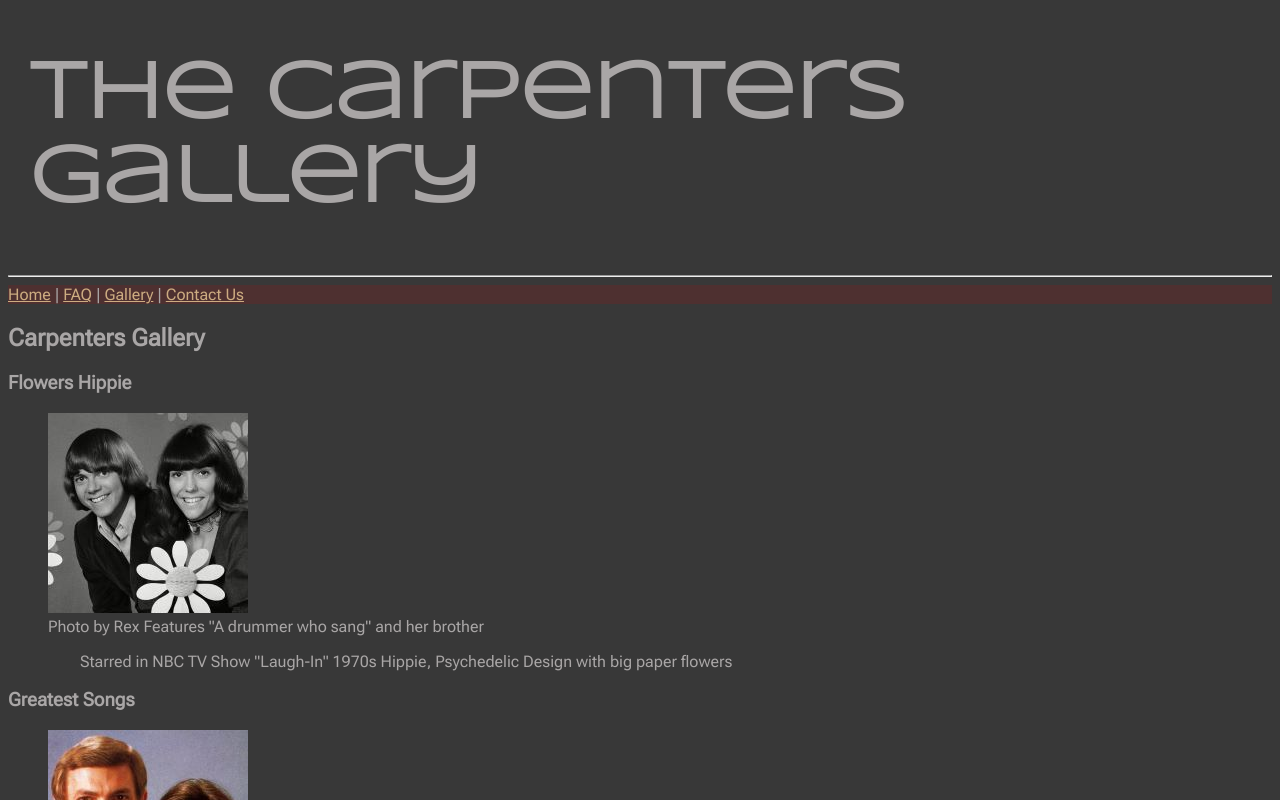
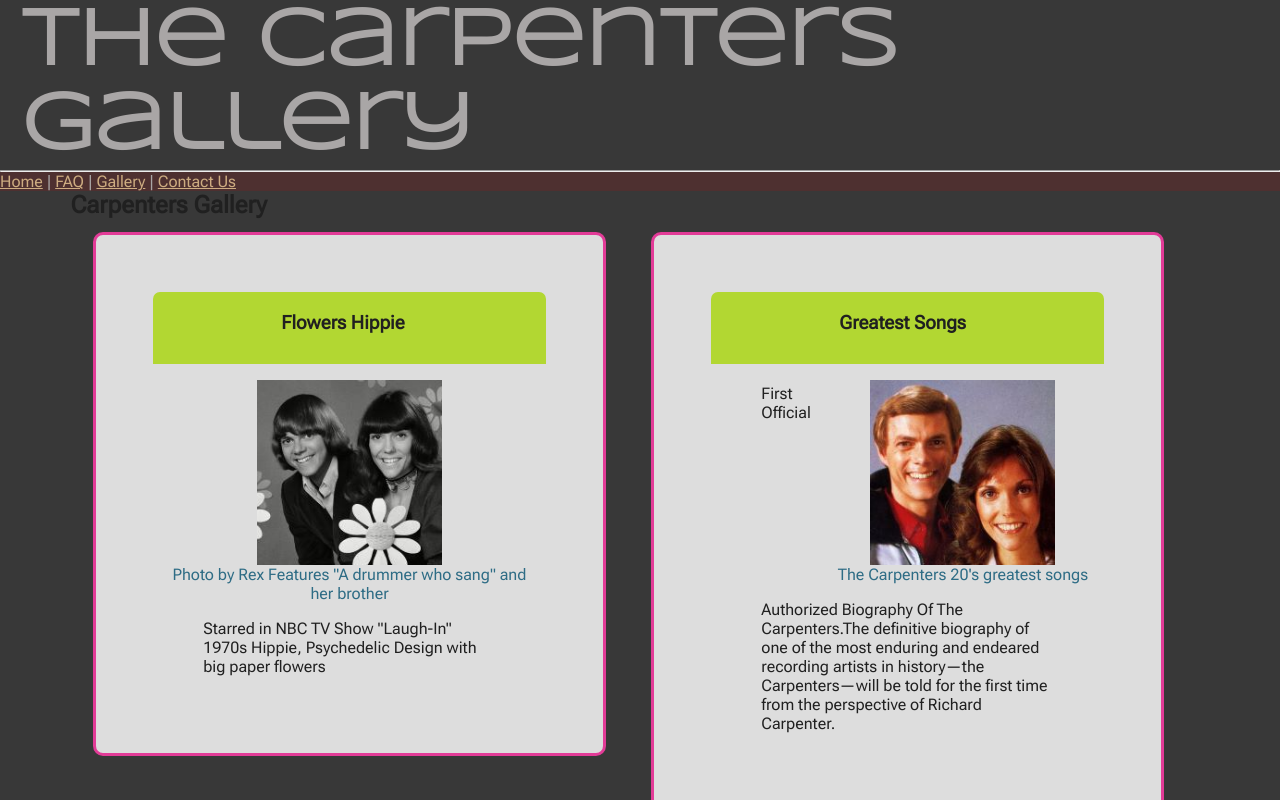
Before and after one commit to damgo-web/visual_tools, a plain HTML site: page gallery.html in a window 1280 px wide. Shown: the top 800 px of the page. Drawn offline with nearby package versions, Linux system fonts and the light colour scheme; files that its build step writes are made by us from their sources; files whose address does not match are found by name.

Commit message:
Visual_tools1

```diff
--- a/css/layout.css
+++ b/css/layout.css
@@ -1,7 +1,93 @@
+* {
+    margin: 0;
+    padding: 0;
+    box-sizing: border-box;
+  }
 
+body {
+    color:#a9a6a6;
+    background-color: #383838;
+    font-family: 'Roboto Flex';
+}
 
+header{
+    margin: 1px;
+	padding-left: 20px;
+    font-family: 'Syncopate';
+    font-size:40px;
+    color:#a9a6a6;
+}
+nav{
+    font-family: 'Roboto Flex';
+    background-color:#4e3030;
+}
+a:link {
+	color:#CDAC81;
+}
+a:visited {
+	color:#96BB7C;
+}
+a:active {
+	color:#F58634;
+}
+a:hover:not(.active) {
+	background-color: #ddd;
+}
+main {
+    color: #202020;
+    width: 89%;
+    margin: auto;
+    z-index: 0;
+}
 
+section {
+    position: relative;
+    width: 100%;
+}
 
+article {
+    float: left;
+    border: solid medium #e23b97;
+    border-radius: 10px;
+    background-color: #ddd;
+    width: 45%;
+    margin: 2%;
+    margin-top: 1vw;
+    padding:5%;
+}
+
+article h3 {
+    padding: 20px 10vw 30px;
+    background-color: #b2d732;
+    border-radius: 7px 7px 0 0;
+}
+
+article > p {
+    margin: 20px 50px;
+}
+
+figure {
+    float: left;
+    margin: 2vh;
+}
+
+article:nth-child(even) > figure {
+    float: right;
+}
+
+figure img {
+    display: block;
+    height: 185px;
+    width: 185px;
+    margin-left: auto;
+    margin-right: auto;
+}
+
+figcaption {
+    text-align: center;
+    clear: both;
+    color: #2e6c85;
+  }
 
 footer{
     clear:both;
--- a/css/style.css
+++ b/css/style.css
@@ -1,3 +1,4 @@
+
 body {
     color:#a9a6a6;;
     background-color: #383838;
--- a/gallery.html
+++ b/gallery.html
@@ -8,7 +8,7 @@
         <link rel="preconnect" href="https://fonts.gstatic.com" crossorigin>
         <link href="https://fonts.googleapis.com/css2?family=Syncopate&display=swap" rel="stylesheet">
         <link href="https://fonts.googleapis.com/css2?family=Roboto+Flex:opsz@8..144&display=swap" rel="stylesheet">
-        <link rel="stylesheet" href="/Carpenters/visual_tools/Carpenters/css/style.css">
+
         <link rel="stylesheet" href="/Carpenters/visual_tools/Carpenters/css/layout.css">
         <title>Carpenters Gallery</title>
             <link rel="apple-touch-icon" sizes="57x57" href="/Carpenters/visual_tools/Carpenters/images/favicon/apple-icon-57x57.png">
@@ -50,8 +50,8 @@
             <a href="/Carpenters/visual_tools/Carpenters/images/Carp1_lg.jpg">
                 <img src="/Carpenters/visual_tools/Carpenters/images/Carp1_thumb.jpg" alt="Flowers" height="200" width="200"></a>
             <figcaption> Photo by Rex Features "A drummer who sang" and her brother</figcaption>
-            <p>Starred in NBC TV Show "Laugh-In" 1970s Hippie, Psychedelic Design with big paper flowers</p>
         </figure>
+        <p>Starred in NBC TV Show "Laugh-In" 1970s Hippie, Psychedelic Design with big paper flowers</p>
     </article>
     <article>
         <h3>Greatest Songs</h3>
@@ -59,8 +59,9 @@
             <a href="/Carpenters/visual_tools/Carpenters/images/Carp2_lg.jpg">
                 <img src="/Carpenters/visual_tools/Carpenters/images/Carp2_thumb.jpg" alt="Biography"  height="200" width="200"></a>
             <figcaption> The Carpenters 20's greatest songs </figcaption>
-            <p>First Official Authorized Biography Of The Carpenters.The definitive biography of one of the most enduring and endeared recording artists in history—the Carpenters—will be told for the first time from the perspective of Richard Carpenter.</p>
         </figure>
+        <p>First Official Authorized Biography Of The Carpenters.The definitive biography of one of the most enduring and endeared recording artists in history—the Carpenters—will be told for the first time from the perspective of Richard Carpenter.</p>
+
     </article>
     <article>
         <h3>Weirderst Cover</h3>
@@ -68,8 +69,8 @@
             <a href="/Carpenters/visual_tools/Carpenters/images/Carp3_lg.jpg">
                 <img src="/Carpenters/visual_tools/Carpenters/images/Carp3_thumb.jpg" alt="Karen"  height="200" width="200"></a>
             <figcaption> The Carpenters and The Weirderst Cover</figcaption>
-            <p>Carpenter drumming on stage, early 1970s. Their lyfestyle as well as their music reflects traditional American values.</p>
         </figure>
+        <p>Carpenter drumming on stage, early 1970s. Their lyfestyle as well as their music reflects traditional American values.</p>
     </article>
     <article>
         <h3>The Angeles </h3>
@@ -77,8 +78,8 @@
         <a href="/Carpenters/visual_tools/Carpenters/images/Carp4_lg.jpg">
             <img src="/Carpenters/visual_tools/Carpenters/images/Carp4_thumb.jpg" alt="The Guardian"  height="200" width="200"></a>
         <figcaption> The Carpenters duo </figcaption>
+        </figure>
         <p>As their self-titled, third album and biggest hit turns 50. Karen and Richard Carpenter in 1981 in Los Angeles.</p>
-        </figure>
     </article>
     <article>
         <h3>Studio Work</h3>
@@ -86,8 +87,8 @@
             <a href="/Carpenters/visual_tools/Carpenters/images/Carp5_lg.jpg">
                 <img src="/Carpenters/visual_tools/Carpenters/images/Carp5_thumb.jpg" alt="The Studio"  height="200" width="200"></a>
             <figcaption> Star of The Carpenters revels the secret to their success</figcaption>
-            <p>Star of the Carpenters reveals the secret to their success.TOP OF The World, Goodbye To Love, Yesterday Once More...the Carpenters had hit after hit in the Seventies but what made them so successful? “Melody, that’s the universal language,” Richard Carpenter tells me. “And Karen’s magical voice. It was timeless. She would have been a hit in any decade. She could make someone happy or melancholy depending on how she sang.”</p>
         </figure>
+        <p>Star of the Carpenters reveals the secret to their success.TOP OF The World, Goodbye To Love, Yesterday Once More...the Carpenters had hit after hit in the Seventies but what made them so successful? “Melody, that’s the universal language,” Richard Carpenter tells me. “And Karen’s magical voice. It was timeless. She would have been a hit in any decade. She could make someone happy or melancholy depending on how she sang.”</p>
     </article>
     <article>
         <h3>Richard Picture</h3>
@@ -95,10 +96,9 @@
         <a href="/Carpenters/visual_tools/Carpenters/images/Carp7_lg.jpg">
             <img src="/Carpenters/visual_tools/Carpenters/images/Carp7_thumb.jpg" alt="Richard"  height="200" width="200"></a>
         <figcaption> Richard and Karen's musical legacy gets a fresh look in new book</figcaption>
+        </figure>
         <p>As a songwriter, Carpenter co-wrote (with John Bettis) four of the duos Top 10 pop hits, including their number one hit “Top of the World,” “Goodbye to Love,” “Yesterday Once More” and “Only Yesterday.” In addition, he co-wrote their classic holiday song, “Merry Christmas, Darling,” and he co-wrote many other songs for their albums.</p>
-        </figure>
     </article>
-
 </section>
 </main>
 
```
Also changed, not shown: contact-us.html (+0 -1 lines), faq.html (+0 -1 lines), index.html (+0 -1 lines).
